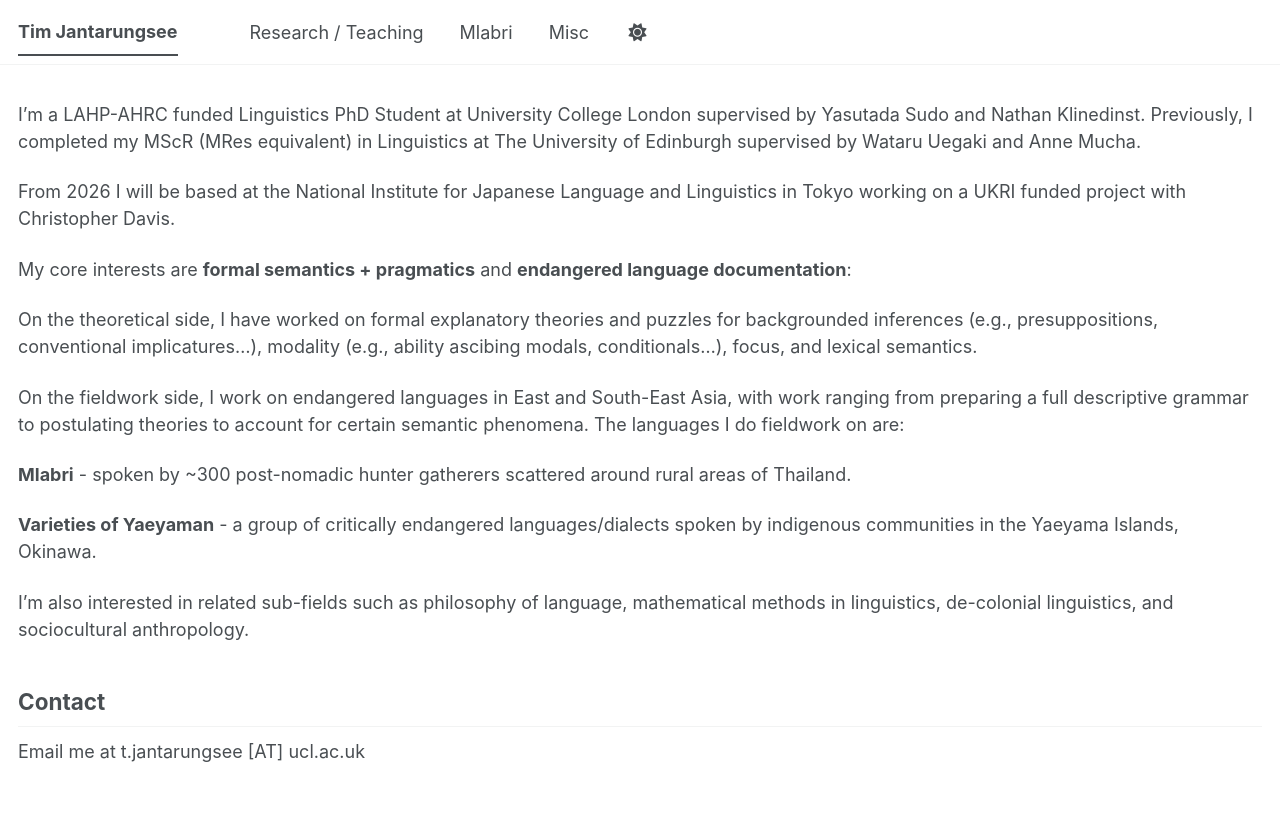
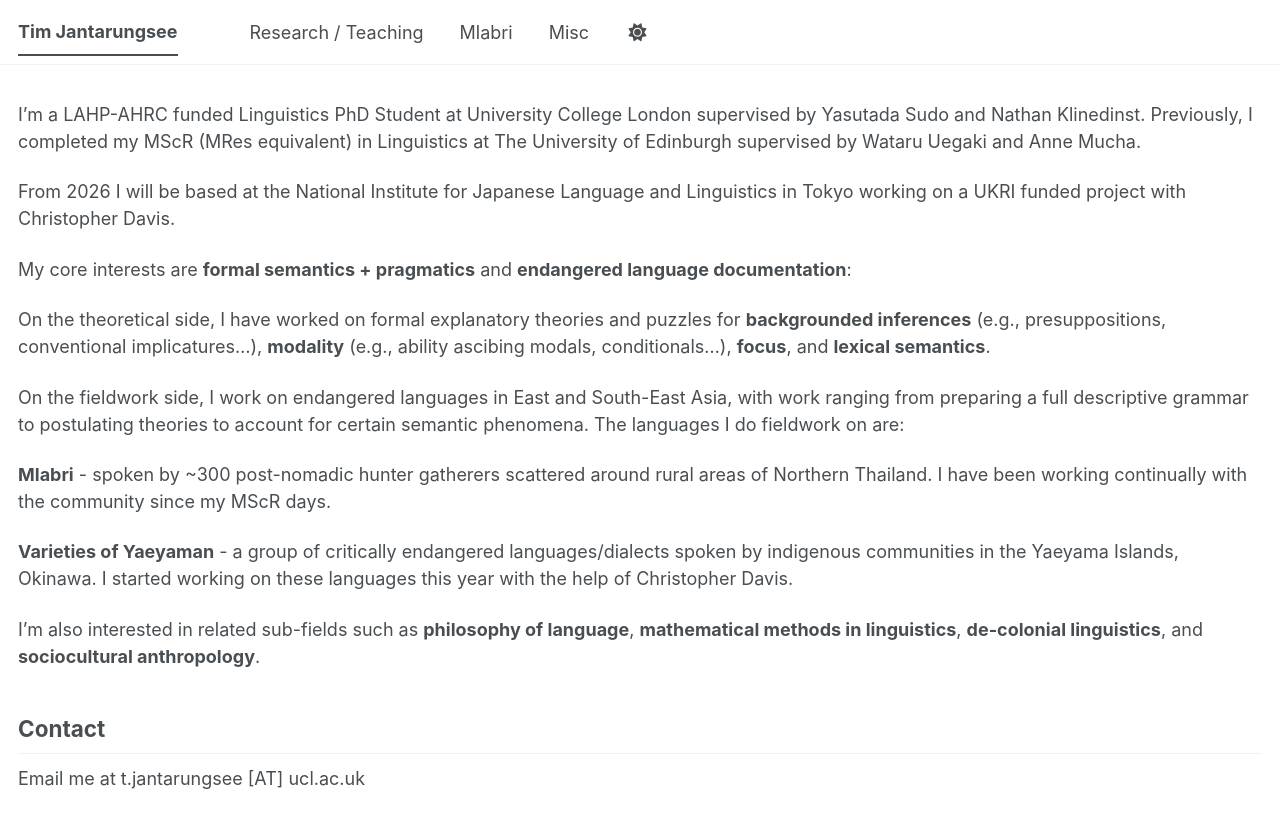
Before and after one commit to timjantarungsee/timjantarungsee.github.io, a Jekyll site: the page built from _pages/about.md, in a window 1280 px wide. Shown: the top 828 px of the page. Built offline with Jekyll 4.4.1, drawn with Linux system fonts in a browser that asks for light colours; a script bundle is joined from its source files by our own code; library files that are not in the unit come from our copies.

Commit message:
Update about.md

```diff
--- a/_pages/about.md
+++ b/_pages/about.md
@@ -11,17 +11,18 @@ I'm a LAHP-AHRC funded Linguistics PhD Student at University College London supe
 
 From 2026 I will be based at the National Institute for Japanese Language and Linguistics in Tokyo working on a UKRI funded project with Christopher Davis.
 
+
 My core interests are **formal semantics + pragmatics** and **endangered language documentation**:
 
-On the theoretical side, I have worked on formal explanatory theories and puzzles for backgrounded inferences (e.g., presuppositions, conventional implicatures...), modality (e.g., ability ascibing modals, conditionals...), focus, and lexical semantics.
+On the theoretical side, I have worked on formal explanatory theories and puzzles for **backgrounded inferences** (e.g., presuppositions, conventional implicatures...), **modality** (e.g., ability ascibing modals, conditionals...), **focus**, and **lexical semantics**.
 
 On the fieldwork side, I work on endangered languages in East and South-East Asia, with work ranging from preparing a full descriptive grammar to postulating theories to account for certain semantic phenomena. The languages I do fieldwork on are:
 
-**Mlabri** - spoken by ~300 post-nomadic hunter gatherers scattered around rural areas of Thailand.
+**Mlabri** - spoken by ~300 post-nomadic hunter gatherers scattered around rural areas of Northern Thailand. I have been working continually with the community since my MScR days.
 
-**Varieties of Yaeyaman** - a group of critically endangered languages/dialects spoken by indigenous communities in the Yaeyama Islands, Okinawa.
+**Varieties of Yaeyaman** - a group of critically endangered languages/dialects spoken by indigenous communities in the Yaeyama Islands, Okinawa. I started working on these languages this year with the help of Christopher Davis.
 
-I'm also interested in related sub-fields such as philosophy of language, mathematical methods in linguistics, de-colonial linguistics, and sociocultural anthropology.
+I'm also interested in related sub-fields such as **philosophy of language**, **mathematical methods in linguistics**, **de-colonial linguistics**, and **sociocultural anthropology**.
 
 ## Contact
 Email me at t.jantarungsee [AT] ucl.ac.uk
```
